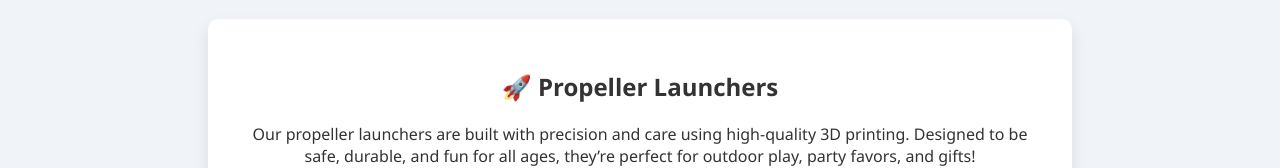
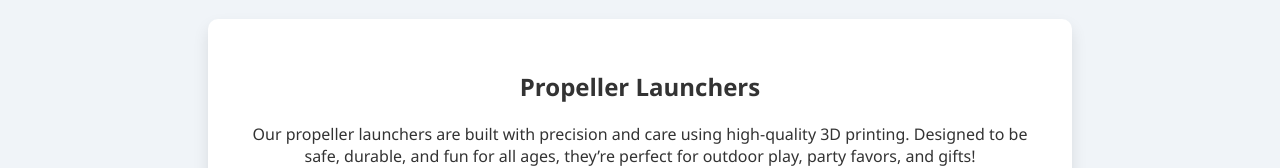
Before and after one commit to Eric-zhao-tech/toyprintlab, a plain HTML site: page index.html in a window 1280 px wide. Shown: the part 155-323 px from the top of the page. Drawn offline with Linux system fonts and the light colour scheme.

Commit message:
Update index.html

```diff
--- a/index.html
+++ b/index.html
@@ -133,7 +133,7 @@
 
   <main>
     <section class="product">
-      <h2>🚀 Propeller Launchers</h2>
+      <h2>Propeller Launchers</h2>
       <p>
         Our propeller launchers are built with precision and care using high-quality 3D printing.
         Designed to be safe, durable, and fun for all ages, they’re perfect for outdoor play, party favors, and gifts!
```
